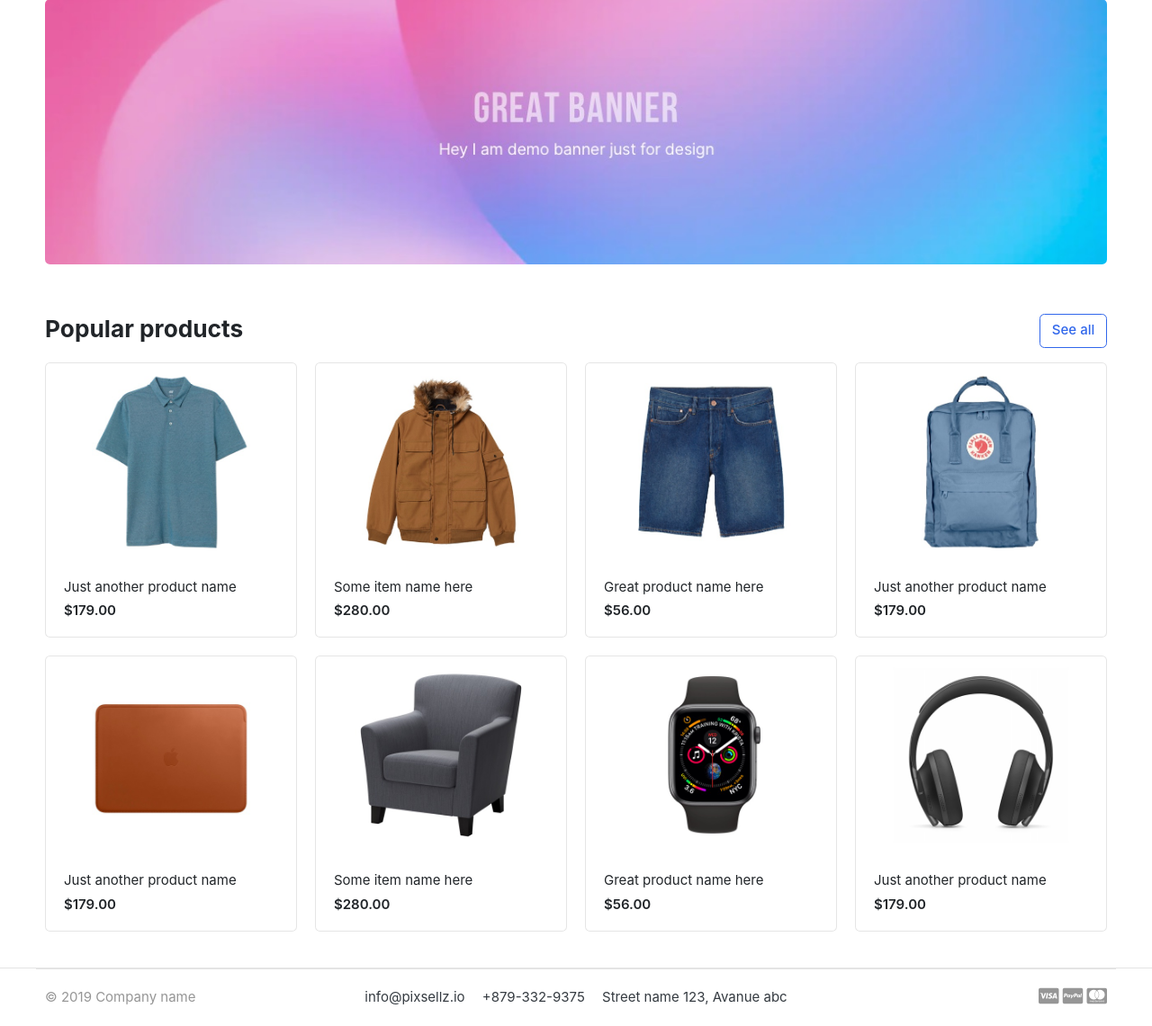
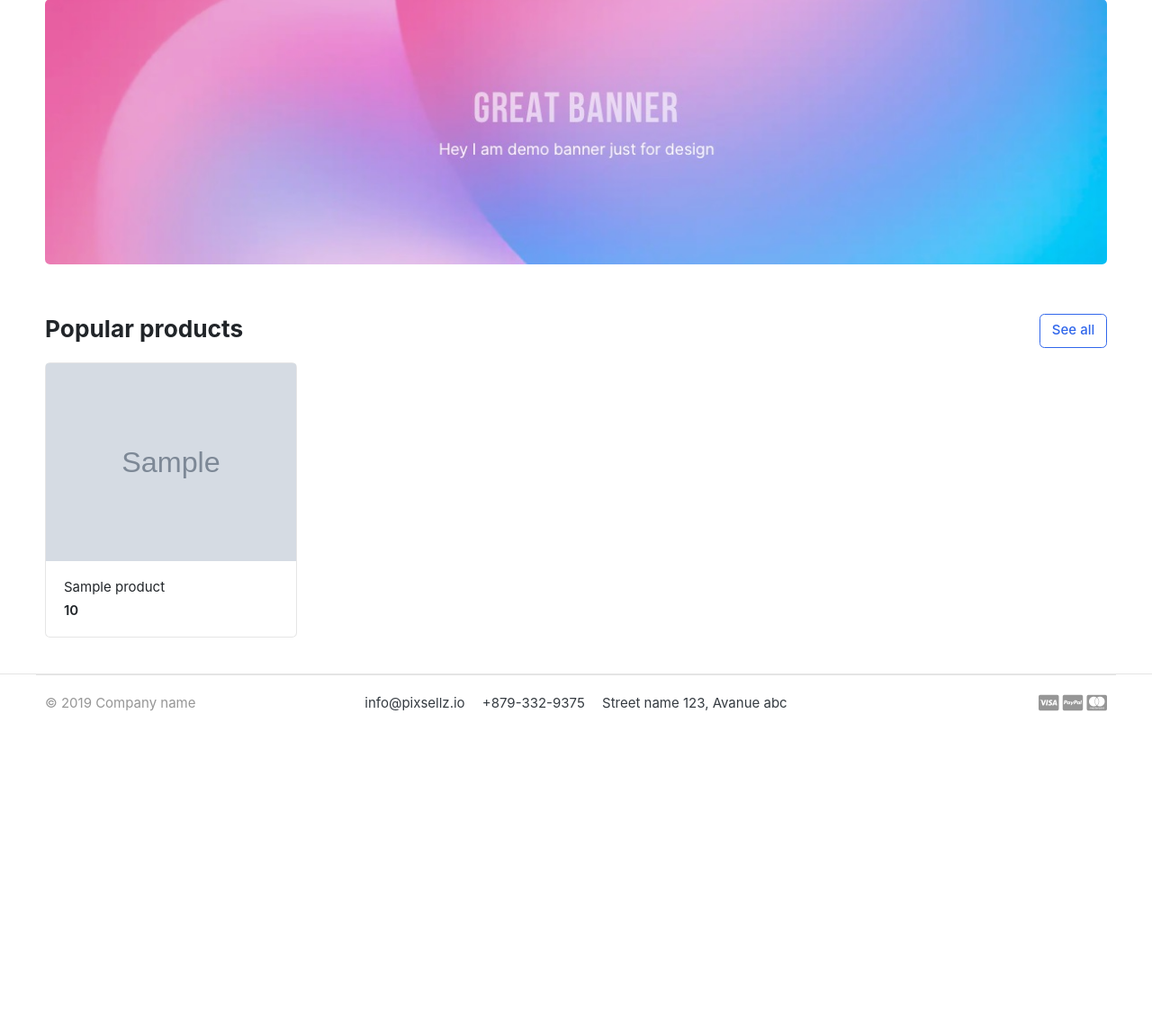
Before and after one commit to ojc011/eCommerceSite-python-django, a Django app: page / in a window 1280 px wide. Shown: the part 139-1280 px from the top of the page at 90% size. After the commit the page ends 930 px from the top, so only its background shows below. Run offline with Django 3.2, Linux system fonts and the light colour scheme; tables that the repository leaves empty hold one stand-in row (values such as "Sample post"); grey boxes marked "Sample" are stand-in pictures; some libraries are stand-ins or nearby versions; some web fonts are replaced.

Commit message:
edited home view to load all products that are available, also changed homehtml template to properly display the name, price, and image of these products

```diff
--- a/eCommercePython/views.py
+++ b/eCommercePython/views.py
@@ -1,4 +1,10 @@
 from django.shortcuts import render
+from store.models import Product
 
 def home(request):
-    return render(request, 'home.html')
+    products = Product.objects.all().filter(is_available=True)
+
+    context = {
+        'products': products,
+    }
+    return render(request, 'home.html', context)
--- a/templates/home.html
+++ b/templates/home.html
@@ -27,126 +27,23 @@
         <!-- sect-heading -->
 
         <div class="row">
+          {% for product in products %}
           <div class="col-md-3">
             <div class="card card-product-grid">
               <a href="./product-detail.html" class="img-wrap">
-                <img src="{% static 'images/items/1.jpg' %}" />
+                <img src="{{ product.image.url }}" />
               </a>
               <figcaption class="info-wrap">
                 <a href="./product-detail.html" class="title"
-                  >Just another product name</a
+                  >{{ product.product_name }}</a
                 >
-                <div class="price mt-1">$179.00</div>
+                <div class="price mt-1">{{ product.price }}</div>
                 <!-- price-wrap.// -->
               </figcaption>
             </div>
           </div>
           <!-- col.// -->
-          <div class="col-md-3">
-            <div class="card card-product-grid">
-              <a href="./product-detail.html" class="img-wrap">
-                <img src="{% static 'images/items/2.jpg' %}" />
-              </a>
-              <figcaption class="info-wrap">
-                <a href="./product-detail.html" class="title"
-                  >Some item name here</a
-                >
-                <div class="price mt-1">$280.00</div>
-                <!-- price-wrap.// -->
-              </figcaption>
-            </div>
-          </div>
-          <!-- col.// -->
-          <div class="col-md-3">
-            <div class="card card-product-grid">
-              <a href="./product-detail.html" class="img-wrap">
-                <img src="{% static 'images/items/3.jpg' %}" />
-              </a>
-              <figcaption class="info-wrap">
-                <a href="./product-detail.html" class="title"
-                  >Great product name here</a
-                >
-                <div class="price mt-1">$56.00</div>
-                <!-- price-wrap.// -->
-              </figcaption>
-            </div>
-          </div>
-          <!-- col.// -->
-          <div class="col-md-3">
-            <div class="card card-product-grid">
-              <a href="./product-detail.html" class="img-wrap">
-                <img src="{% static 'images/items/4.jpg' %}" />
-              </a>
-              <figcaption class="info-wrap">
-                <a href="./product-detail.html" class="title"
-                  >Just another product name</a
-                >
-                <div class="price mt-1">$179.00</div>
-                <!-- price-wrap.// -->
-              </figcaption>
-            </div>
-          </div>
-          <!-- col.// -->
-          <div class="col-md-3">
-            <div class="card card-product-grid">
-              <a href="./product-detail.html" class="img-wrap">
-                <img src="{% static 'images/items/5.jpg' %}" />
-              </a>
-              <figcaption class="info-wrap">
-                <a href="./product-detail.html" class="title"
-                  >Just another product name</a
-                >
-                <div class="price mt-1">$179.00</div>
-                <!-- price-wrap.// -->
-              </figcaption>
-            </div>
-          </div>
-          <!-- col.// -->
-          <div class="col-md-3">
-            <div class="card card-product-grid">
-              <a href="./product-detail.html" class="img-wrap">
-                <img src="{% static 'images/items/6.jpg' %}" />
-              </a>
-              <figcaption class="info-wrap">
-                <a href="./product-detail.html" class="title"
-                  >Some item name here</a
-                >
-                <div class="price mt-1">$280.00</div>
-                <!-- price-wrap.// -->
-              </figcaption>
-            </div>
-          </div>
-          <!-- col.// -->
-          <div class="col-md-3">
-            <div class="card card-product-grid">
-              <a href="./product-detail.html" class="img-wrap">
-                <img src="{% static 'images/items/7.jpg' %}" />
-              </a>
-              <figcaption class="info-wrap">
-                <a href="./product-detail.html" class="title"
-                  >Great product name here</a
-                >
-                <div class="price mt-1">$56.00</div>
-                <!-- price-wrap.// -->
-              </figcaption>
-            </div>
-          </div>
-          <!-- col.// -->
-          <div class="col-md-3">
-            <div class="card card-product-grid">
-              <a href="./product-detail.html" class="img-wrap">
-                <img src="{% static 'images/items/9.jpg' %}" />
-              </a>
-              <figcaption class="info-wrap">
-                <a href="./product-detail.html" class="title"
-                  >Just another product name</a
-                >
-                <div class="price mt-1">$179.00</div>
-                <!-- price-wrap.// -->
-              </figcaption>
-            </div>
-          </div>
-          <!-- col.// -->
+          {% endfor %}
         </div>
         <!-- row.// -->
       </div>
```
